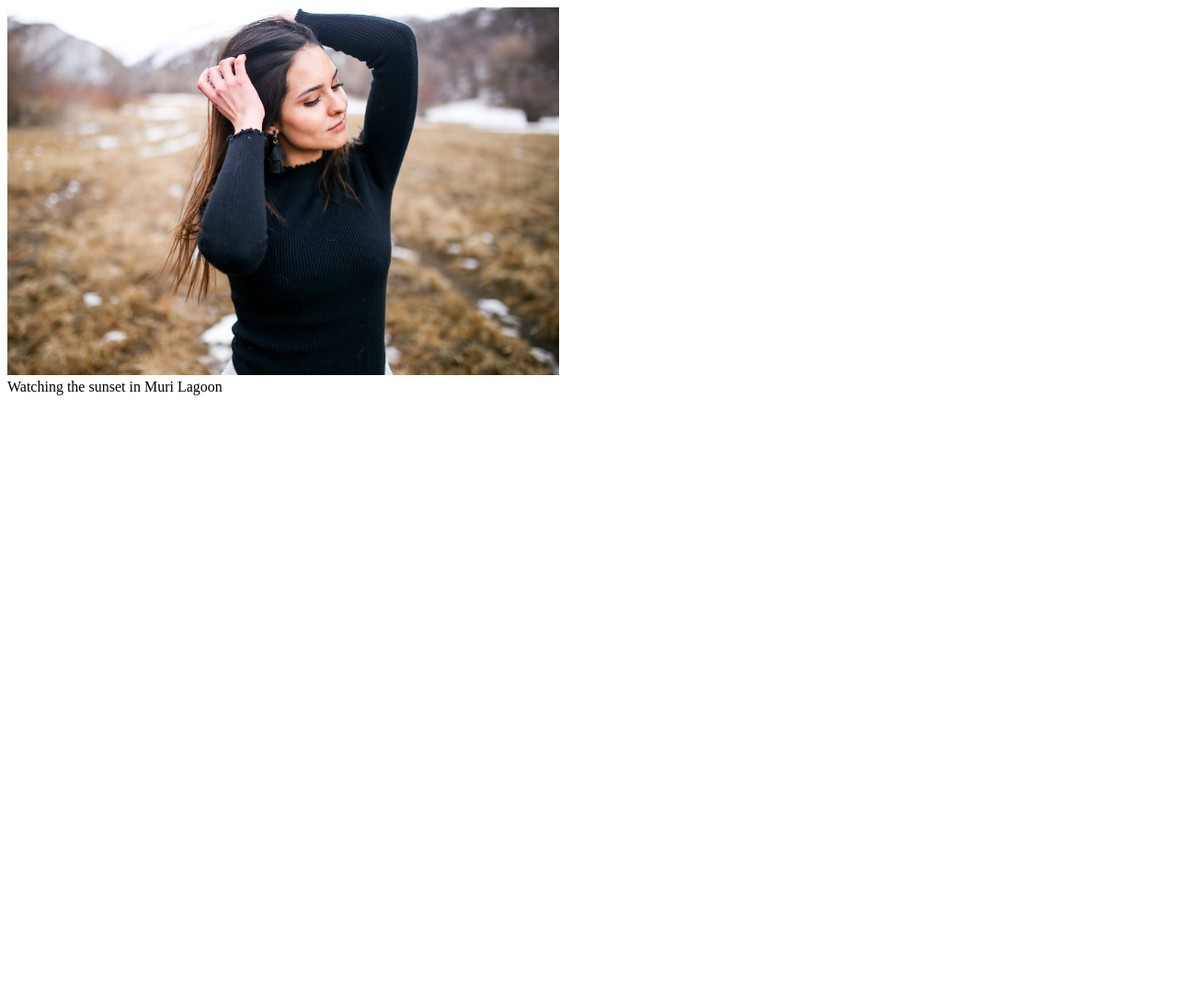
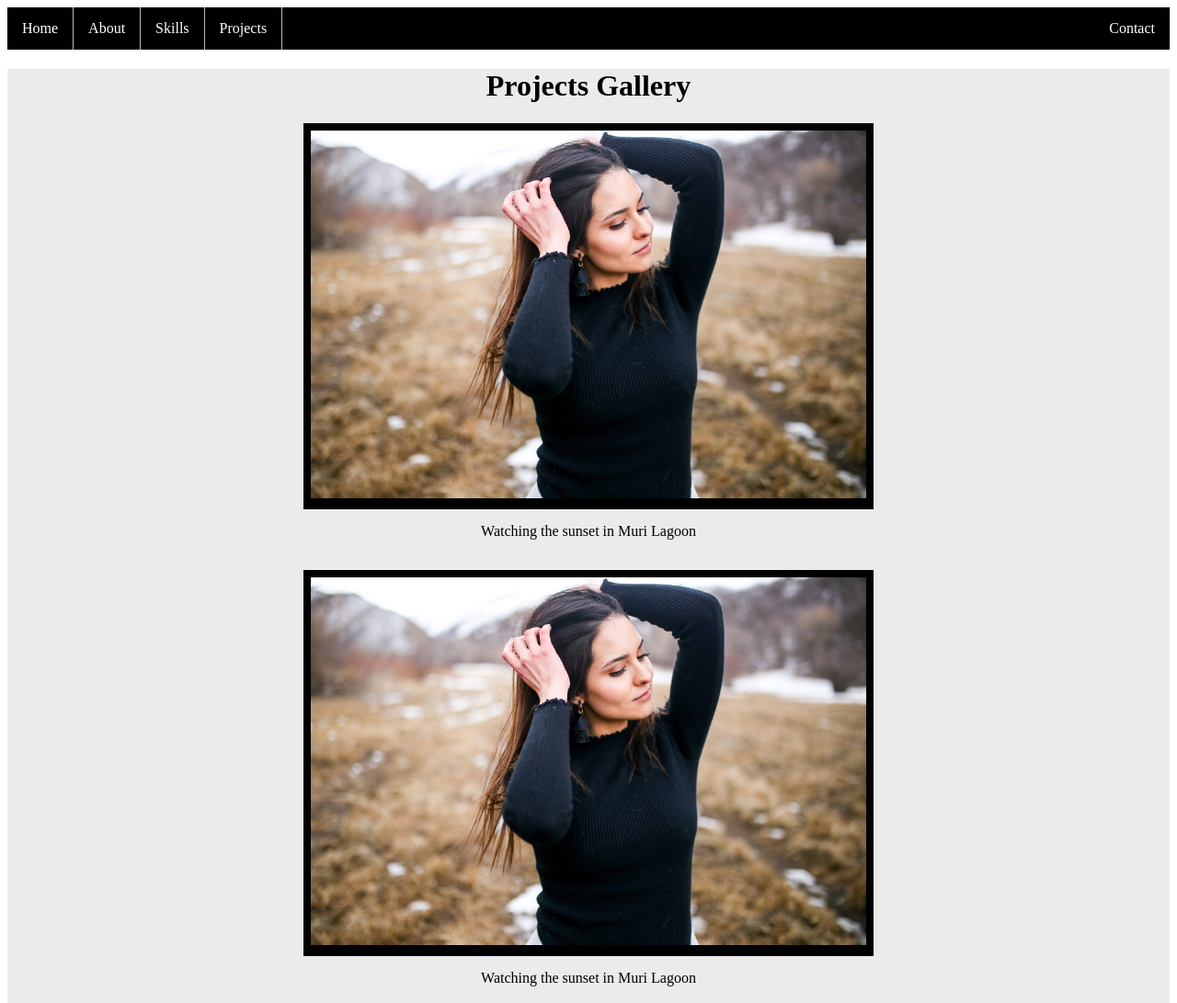
Before and after one commit to moiraleon/moiraleon.github.io, a website: page alternative_html _files/projects.html in a window 1280 px wide. Shown: the top 1091 px of the page at 92% size. Before the commit the page ends 800 px from the top, so only its background shows below. Drawn offline with Linux system fonts and the light colour scheme.

Commit message:
projects page

```diff
--- a/alternative_html _files/projects.html
+++ b/alternative_html _files/projects.html
@@ -1,21 +1,139 @@
 <!DOCTYPE html>
 <html lang="en">
+
 <head>
   <meta charset="UTF-8">
   <meta http-equiv="X-UA-Compatible" content="IE=edge">
   <meta name="viewport" content="width=device-width, initial-scale=1.0">
-    <link rel="stylesheet" href="project.css">
+  <!-- <link rel="stylesheet" href="project.css"> -->
+  <style>
+    ul {
+  list-style-type: none;
+  margin: 0;
+  padding: 0;
+  overflow: hidden;
+  background-color:  black;
+}
+li {
+  display: inline;
+  float: left;
+}
+a {
+  display: block;
+  padding: 8px;
+  background-color: black;
+}
+li a {
+  display: block;
+  color: white;
+  text-align: center;
+  padding: 14px 16px;
+  text-decoration: none;
+}
+li a:hover {
+  background-color: #dddddd;
+}
+
+.active {
+  background-color: #04aa575e;
+}
+
+li {
+  border-right: 1px solid #bbb;
+}
+
+li:last-child {
+  border-right: none;
+}
+
+ul {
+  position: fixed;
+  top: 0;
+  width: 100%;
+}
+ul {
+  position: sticky;
+  top: 0;
+}
+
+    div.gallery:hover {
+      border: 1px solid #777;
+    }
+
+    div.gallery img {
+      width: 100%;
+      height: 400px;
+    }
+
+    div.desc {
+      padding: 15px;
+      text-align: center;
+      color: black;
+    }
+
+    * {
+      box-sizing: border-box;
+    }
+
+    .responsive {
+
+      padding: 0 6px;
+      width: 50%;
+      display: block;
+      margin-left: auto;
+      margin-right: auto
+    }
+
+
+    .clearfix:after {
+      content: "";
+      display: table;
+      clear: both;
+    }
+  </style>
   <title>Projects Page</title>
 </head>
+
 <body>
+  <ul>
+    <li><a href="/home">Home</a></li>
+    <li><a href="/about">About</a></li>
+    <li><a href="/skills">Skills</a></li>
+    <li><a href="/projects">Projects</a></li>
+    <li style="float:right"><a href="/contact">Contact</a></li>
+  </ul>
+  <div style="background-color: rgb(235,235,235);" >
+
+  <h1 style="text-align: center;" >Projects Gallery</h1>
+
   <div class="responsive">
     <div class="gallery">
-          <a target="_blank" >
+      <a target="_blank">
         <img src="/public/me_img.jpeg" alt="Muri Lagoon" width="600" height="400">
       </a>
       <div class="desc">Watching the sunset in Muri Lagoon</div>
     </div>
   </div>
+<br>
+  <div class="responsive">
+    <div class="gallery">
+      <a target="_blank">
+        <img src="/public/me_img.jpeg" alt="Muri Lagoon" width="600" height="400">
+      </a>
+      <div class="desc">Watching the sunset in Muri Lagoon</div>
+    </div>
+  </div>
+  <br>
 
+  <div class="responsive">
+    <div class="gallery">
+      <a target="_blank">
+        <img src="/public/me_img.jpeg" alt="Muri Lagoon" width="600" height="400">
+      </a>
+      <div class="desc">Watching the sunset in Muri Lagoon</div>
+    </div>
+  </div>
+</div>
 </body>
+
 </html>
```
Lines whose indentation alone changed are shown as unchanged.
